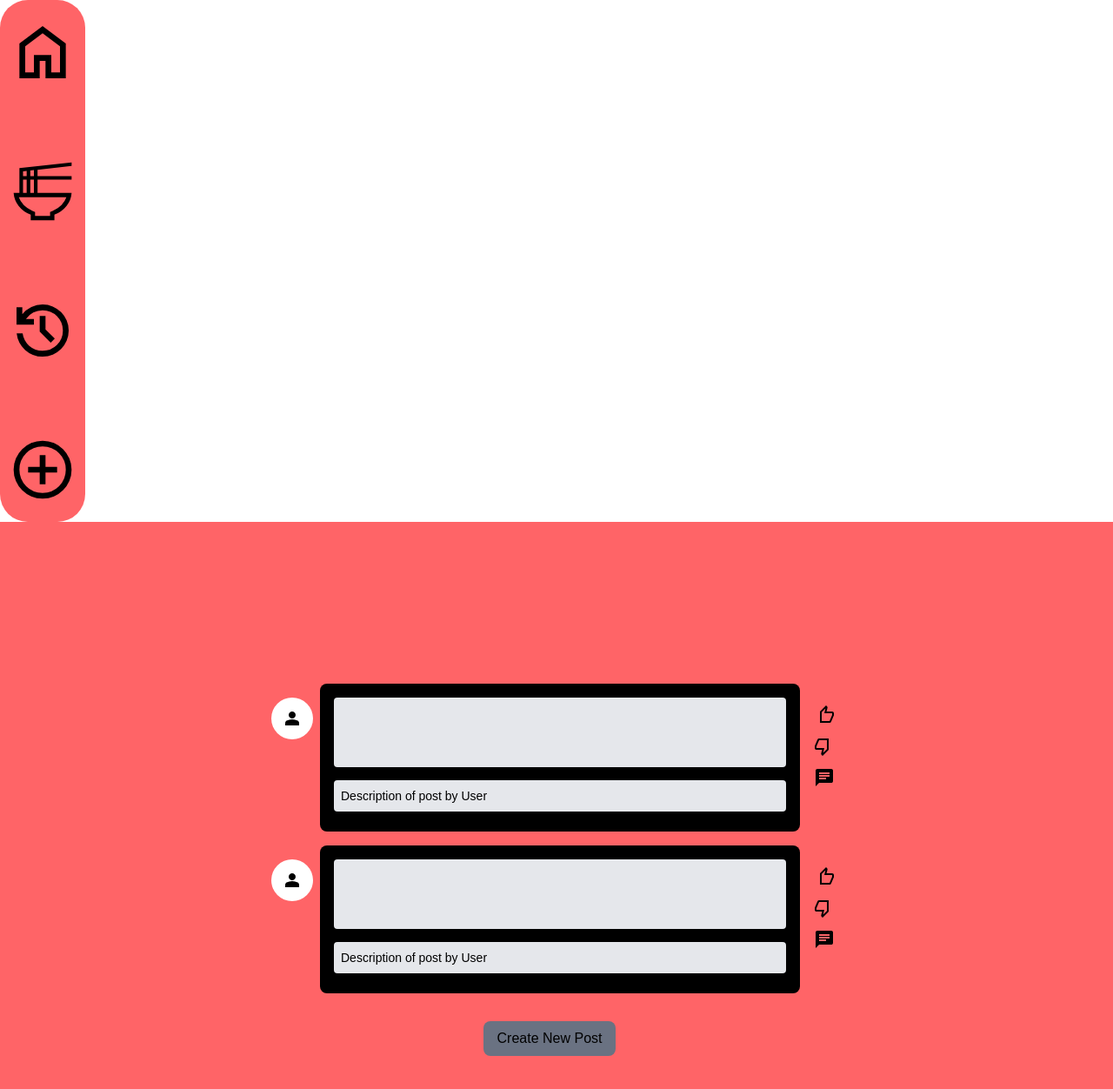
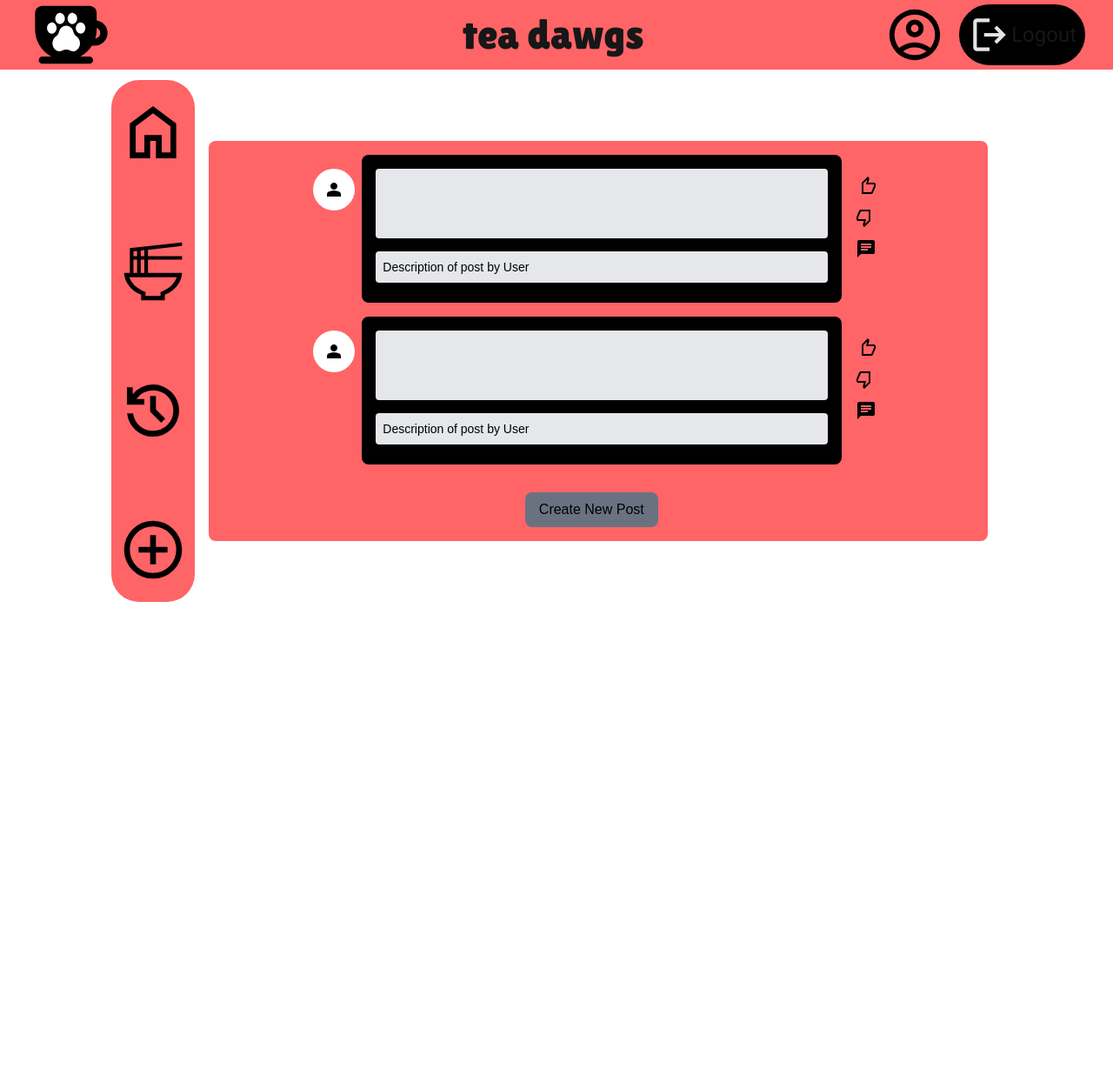
Before and after one commit to Firedynex/Minions-Project, a Next.js app in the folder teadawgs-minions-project/: page /authenticated-view in a window 1280 px wide. Shown: the top 1252 px of the page at 87% size. After the commit the page ends 800 px from the top, so only its background shows below. Built offline with nearby package versions, Linux system fonts and the light colour scheme.

Commit message:
Moved components around

```diff
--- a/teadawgs-minions-project/src/app/authenticated-view/page.tsx
+++ b/teadawgs-minions-project/src/app/authenticated-view/page.tsx
@@ -1,11 +1,13 @@
 import UserPost from "@/components/UserPost";
+import Header from "@/components/ui-elements/Header";
 import Sidebar from "@/components/ui-elements/Sidebar";
 
 export default function AuthenticatedHomePage() {
     return(
         <>
-            <Sidebar />
-            <div className="flex flex-row justify-center items-center min-h-screen bg-red-400">
+            <Header authenticated = {true}/>
+             <div className="m-3 flex flex-row justify-center items-center">
+                <Sidebar />
                 <UserPost />
             </div>
         </>
--- a/teadawgs-minions-project/src/app/page.tsx
+++ b/teadawgs-minions-project/src/app/page.tsx
@@ -9,11 +9,7 @@ export default function Home() {
   const [authenticated, setAuthenticated] = useState(false);
   return (
     <>
-      <Header authenticated = {authenticated}/>
-      <div className="m-3 flex flex-row justify-center items-center">
-                <Sidebar />
-                <UserPost />
-      </div>
+
     </>
   );
 }
--- a/teadawgs-minions-project/src/components/UserPost.tsx
+++ b/teadawgs-minions-project/src/components/UserPost.tsx
@@ -1,7 +1,5 @@
 "use client"
 import { useState } from "react";
-import { Lilita_One, Roboto } from "next/font/google";
-
 
 export default function UserPost() {
   const [like, setLike] = useState(false);
```
